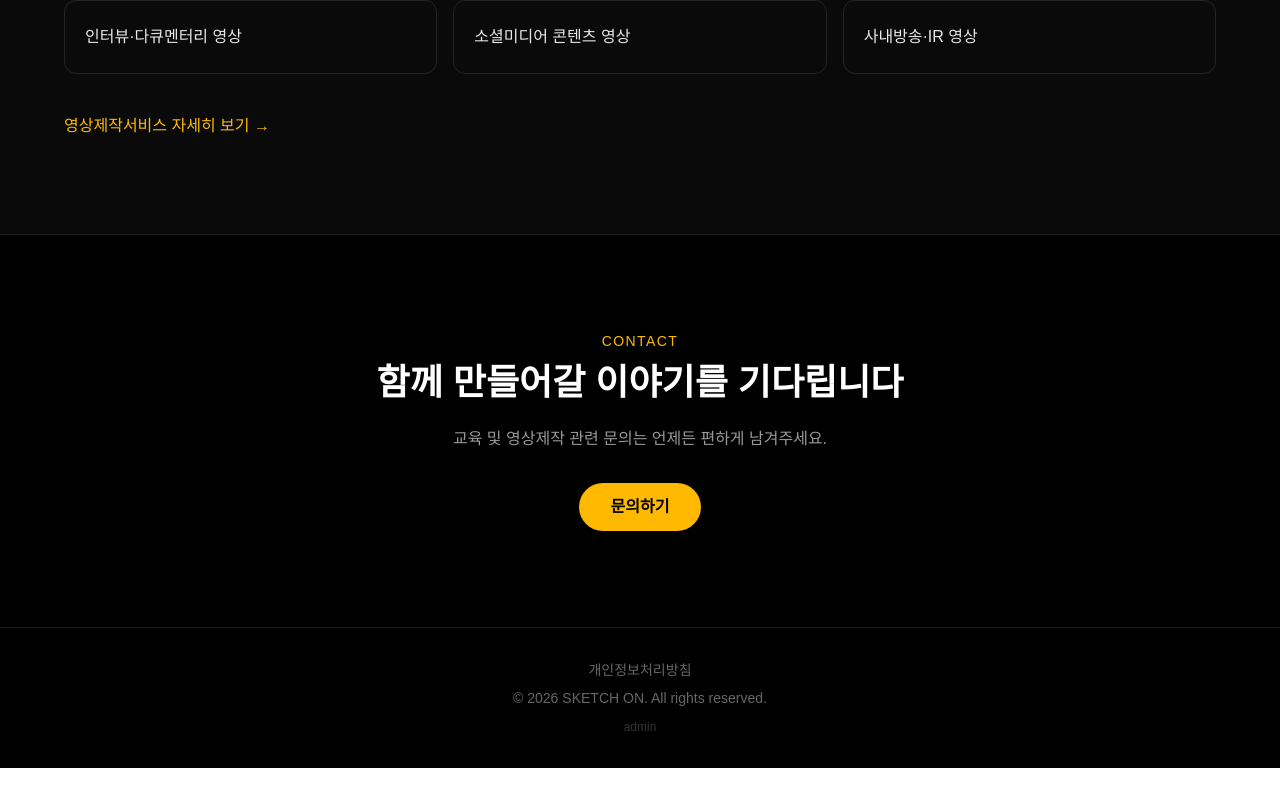
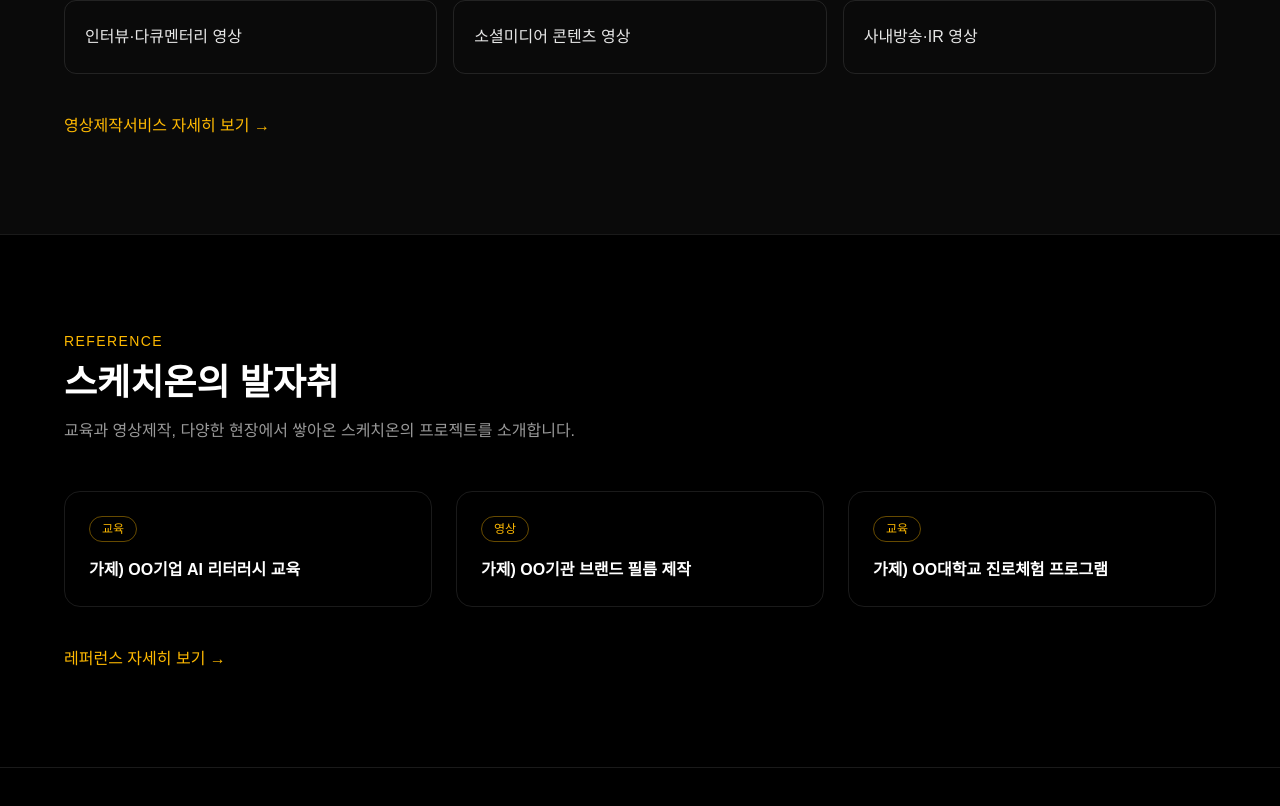
Before and after one commit to onterview-hub/company-website, a Next.js app: page / in a window 1280 px wide. Shown: the part 1956-2762 px from the top of the page. Before the commit the page ends 2724 px from the top, so only its background shows below. Built offline with nearby package versions, Linux system fonts and the light colour scheme.

Commit message:
메인페이지에 레퍼런스 미리보기 섹션 추가

```diff
--- a/app/page.tsx
+++ b/app/page.tsx
@@ -26,6 +26,24 @@ export default function Home() {
     "인터뷰·다큐멘터리 영상",
     "소셜미디어 콘텐츠 영상",
     "사내방송·IR 영상",
+  ];
+
+  const references = [
+    {
+      slug: "sample-1",
+      category: "교육",
+      title: "가제) OO기업 AI 리터러시 교육",
+    },
+    {
+      slug: "sample-2",
+      category: "영상",
+      title: "가제) OO기관 브랜드 필름 제작",
+    },
+    {
+      slug: "sample-3",
+      category: "교육",
+      title: "가제) OO대학교 진로체험 프로그램",
+    },
   ];
 
   return (
@@ -135,6 +153,42 @@ export default function Home() {
         </div>
       </section>
 
+      {/* 레퍼런스 섹션 */}
+      <section id="reference" className="py-24 px-6 border-t border-white/10">
+        <div className="max-w-6xl mx-auto">
+          <p className="text-amber-400 text-sm tracking-widest mb-3">
+            REFERENCE
+          </p>
+          <h2 className="text-3xl md:text-4xl font-bold mb-4">
+            스케치온의 발자취
+          </h2>
+          <p className="text-white/60 mb-12 max-w-2xl">
+            교육과 영상제작, 다양한 현장에서 쌓아온 스케치온의 프로젝트를
+            소개합니다.
+          </p>
+          <div className="grid grid-cols-1 md:grid-cols-3 gap-6 mb-10">
+            {references.map((item) => (
+              <Link
+                key={item.slug}
+                href={`/reference/${item.slug}`}
+                className="border border-white/10 rounded-2xl p-6 hover:border-amber-400/50 hover:bg-white/5 transition"
+              >
+                <span className="inline-block text-xs px-3 py-1 border border-amber-400/40 text-amber-400 rounded-full mb-4">
+                  {item.category}
+                </span>
+                <h3 className="font-bold">{item.title}</h3>
+              </Link>
+            ))}
+          </div>
+          <Link
+            href="/reference"
+            className="inline-block text-amber-400 hover:underline"
+          >
+            레퍼런스 자세히 보기 →
+          </Link>
+        </div>
+      </section>
+
       {/* 문의하기 섹션 */}
       <section id="contact" className="py-24 px-6 border-t border-white/10 text-center">
         <p className="text-amber-400 text-sm tracking-widest mb-3">CONTACT</p>
```
